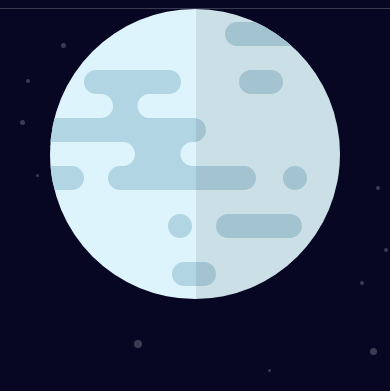
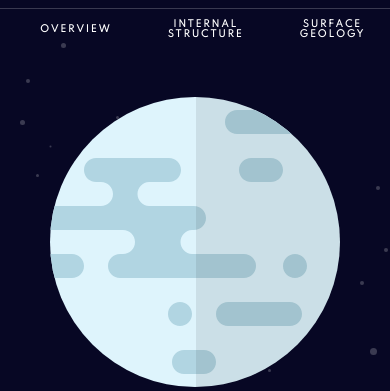
Before and after one commit to EnF1NeeT/Planets-fact-site, a website: page index.html in a window 390 px wide. Shown: the part 82-473 px from the top of the page. Drawn offline with nearby package versions, Linux system fonts and the light colour scheme.

Commit message:
Update mobile view

```diff
--- a/index.html
+++ b/index.html
@@ -123,7 +123,9 @@
     <main>
       <section class="planet">
         <div class="container">
-          <!-- <div class="m-0 d-md-none mb-5 btn-group d-flex flex-row">
+          <div
+            class="m-0 d-md-none mb-5 btn-group btn-group-mobile d-flex flex-row"
+          >
             <button class="btn-planet" id="overview-btn-mobile">
               OVERVIEW
             </button>
@@ -133,7 +135,7 @@
             <button class="btn-planet" id="geology-btn-mobile">
               Surface Geology
             </button>
-          </div> -->
+          </div>
           <div class="row">
             <div
               class="col-md-8 d-flex justify-content-center align-items-center"
--- a/script.js
+++ b/script.js
@@ -336,7 +336,9 @@ const contentChange = function (e) {
   }
 };
 document.querySelector(".btn-group").addEventListener("click", contentChange);
-
+document
+  .querySelector(".btn-group-mobile")
+  .addEventListener("click", contentChange);
 // Button focus effect
 buttons.forEach((button) => {
   button.addEventListener("mousedown", function () {
--- a/style.css
+++ b/style.css
@@ -19,9 +19,8 @@ body {
   background-color: var(--main-dark);
   background-image: url("/assets/background-stars.svg");
   color: var(--white);
-  overflow-x: hidden;
-  animation: bg 10s linear infinite;
 }
+/* bg animation */
 
 /* Typography */
 
```
Also changed, not shown: 2 other files.
